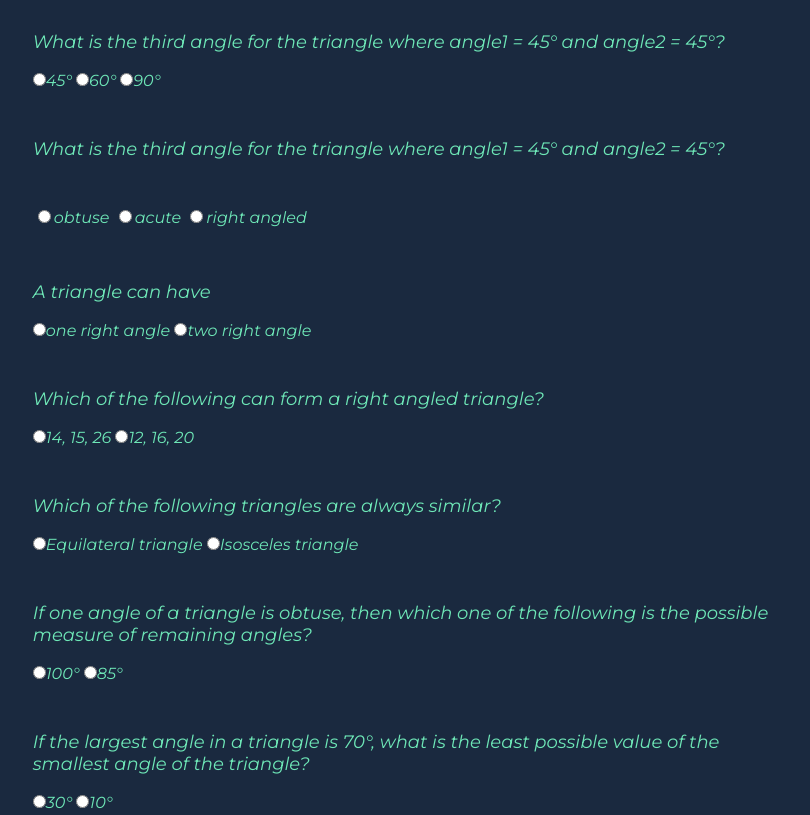
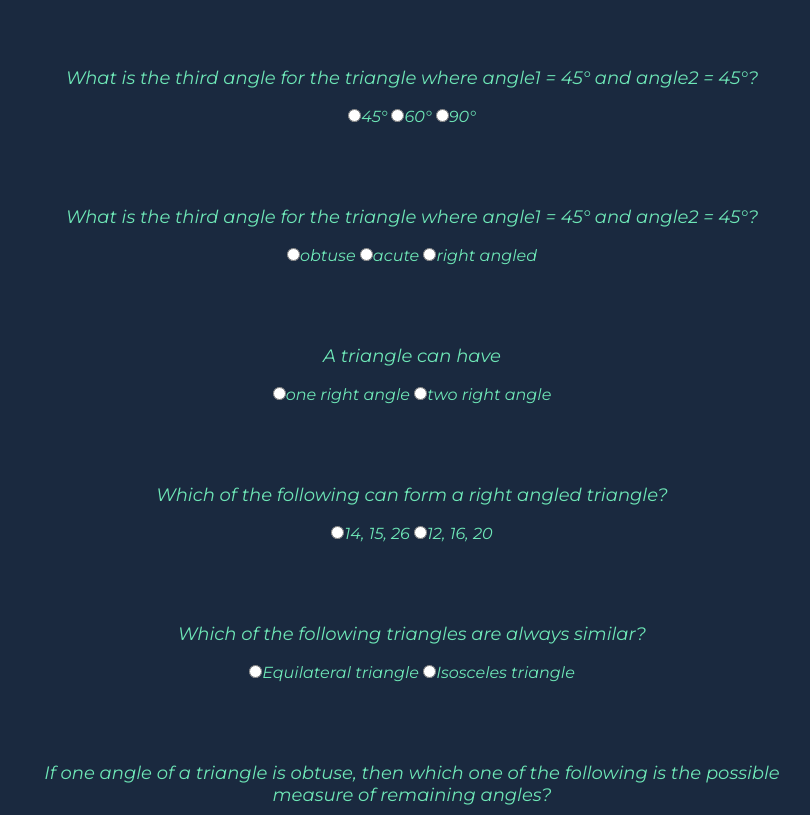
Before and after one commit to 1145308/mark-12-funWithTriangles, a plain HTML site: page quiz.html in a window 1280 px wide. Shown: the part 211-1026 px from the top of the page, without its empty margins (228-1038 px from the left). Drawn offline with Linux system fonts and the light colour scheme.

Commit message:
did changes

```diff
--- a/quiz.html
+++ b/quiz.html
@@ -18,60 +18,60 @@
     <h1>Triangle Quiz</h1>
     <form class="quiz-form">
 
-        <div class="container" class="list">
+        <div class="container list">
             <p>What is the third angle for the triangle where angle1 = 45° and angle2 = 45°?</p>
             <label> <input class="hlo" type="radio" name="question1" value="45°">45°</label>
             <label> <input class="hlo" type="radio" name="question1" value="60°">60°</label>
             <label> <input class="hlo" type="radio" name="question1" value="90°">90°</label>
             </div>
 
-        <div class="container" class="list">
+        <div class="container list">
             <p>What is the third angle for the triangle where angle1 = 45° and angle2 = 45°?</p>
-            <label> <input  class="blog" type="radio" name="question2" value="obtuse" >obtuse</label>
-            <label> <input  class="blog" type="radio" name="question2" value="acute" >acute</label>
-            <label> <input  class="blog" type="radio" name="question2" value="right angled" >right angled</label>
+            <label> <input  class="hlo" type="radio" name="question2" value="obtuse" >obtuse</label>
+            <label> <input  class="hlo" type="radio" name="question2" value="acute" >acute</label>
+            <label> <input  class="hlo" type="radio" name="question2" value="right angled" >right angled</label>
             </div>
 
-        <div class="container" class="list">
+        <div class="container list">
             <p>A triangle can have</p>
             <label> <input class="hlo" type="radio" name="question3" value="one right angle">one right angle</label>
             <label> <input class="hlo" type="radio" name="question3" value="two right angle">two right angle</label>
             </div>
 
-        <div class="container" class="list">
+        <div class="container list">
             <p>Which of the following can form a right angled triangle?</p>
             <label> <input class="hlo" type="radio" name="question4" value="14, 15, 26">14, 15, 26</label>
             <label> <input class="hlo" type="radio" name="question4" value="12, 16, 20">12, 16, 20</label>
             </div>
 
 
-        <div class="container" class="list">
+        <div class="container list">
             <p>Which of the following triangles are always similar?</p>
             <label> <input class="hlo" type="radio" name="question5" value="Equilateral triangle">Equilateral triangle</label>
             <label> <input class="hlo" type="radio" name="question5" value="Isosceles triangle">Isosceles triangle</label>
             </div>
 
 
-        <div class="container" class="list">
+        <div class="container list">
             <p>If one angle of a triangle is obtuse, then which one of the following is the possible measure of remaining angles?</p>
             <label> <input class="hlo" type="radio" name="question6" value="100°">100°</label>
             <label> <input class="hlo" type="radio" name="question6" value="85°">85°</label>
             </div>
 
-        <div class="container" class="list">
+        <div class="container list">
             <p>If the largest angle in a triangle is 70°, what is the least possible value of the smallest angle of the triangle?</p>
             <label> <input class="hlo" type="radio" name="question7" value="30°">30°</label>
             <label> <input class="hlo" type="radio" name="question7" value="10°">10°</label>
             </div>
 
-        <div class="container" class="list">
+        <div class="container list">
             <p>The perimeter of scalene triangle with sides a, b, c is</p>
             <label> <input class="hlo" type="radio" name="question8" value="a + b + c">a + b + c</label>
             <label> <input class="hlo" type="radio" name="question8" value="2a">2a</label>
             <label> <input class="hlo" type="radio" name="question8" value="None of these">None of these</label>
         </div>
 
-        <div class="container" class="list">
+        <div class="container list">
             <p>A scalene triangle has ___ lines of symmetry</p>
             <label> <input class="hlo" type="radio" name="question9" value="two">two</label>
             <label> <input class="hlo" type="radio" name="question9" value="no">no</label>
--- a/styles.css
+++ b/styles.css
@@ -50,6 +50,7 @@ h1{
 .container{
     width: 60%;
     margin: auto;
+    padding: 1rem;
 }
 .label,input{
     display: block ;
@@ -61,6 +62,10 @@ h1{
     border-color: rgb(14, 235, 124);
 }
 
+.quiz-form{
+    text-align: center;
+}
+
 .hlo{
     display: inline-block;
     /* margin-left: 8rem;
@@ -68,18 +73,11 @@ h1{
     border-left-color:  rgb(221, 162, 172); */
     margin: 0;
     text-align: initial;
+    gap: 1rem;
+
 }
 
-.blog{
-    /* display: inline-block;
-    margin-inline-end: auto;
-    margin-left: 7rem;
-    text-align: center; */
-    /* margin: auto; */
 
-    display: inline;
-    justify-content: space-around;
-}
 
 #input{
     margin: auto;
@@ -119,7 +117,9 @@ p{
 
 .container .list {
 
-padding: 0 0 0;
+/* padding: 0 0 0; */
+
+text-align: center;
 
 }
 
```
